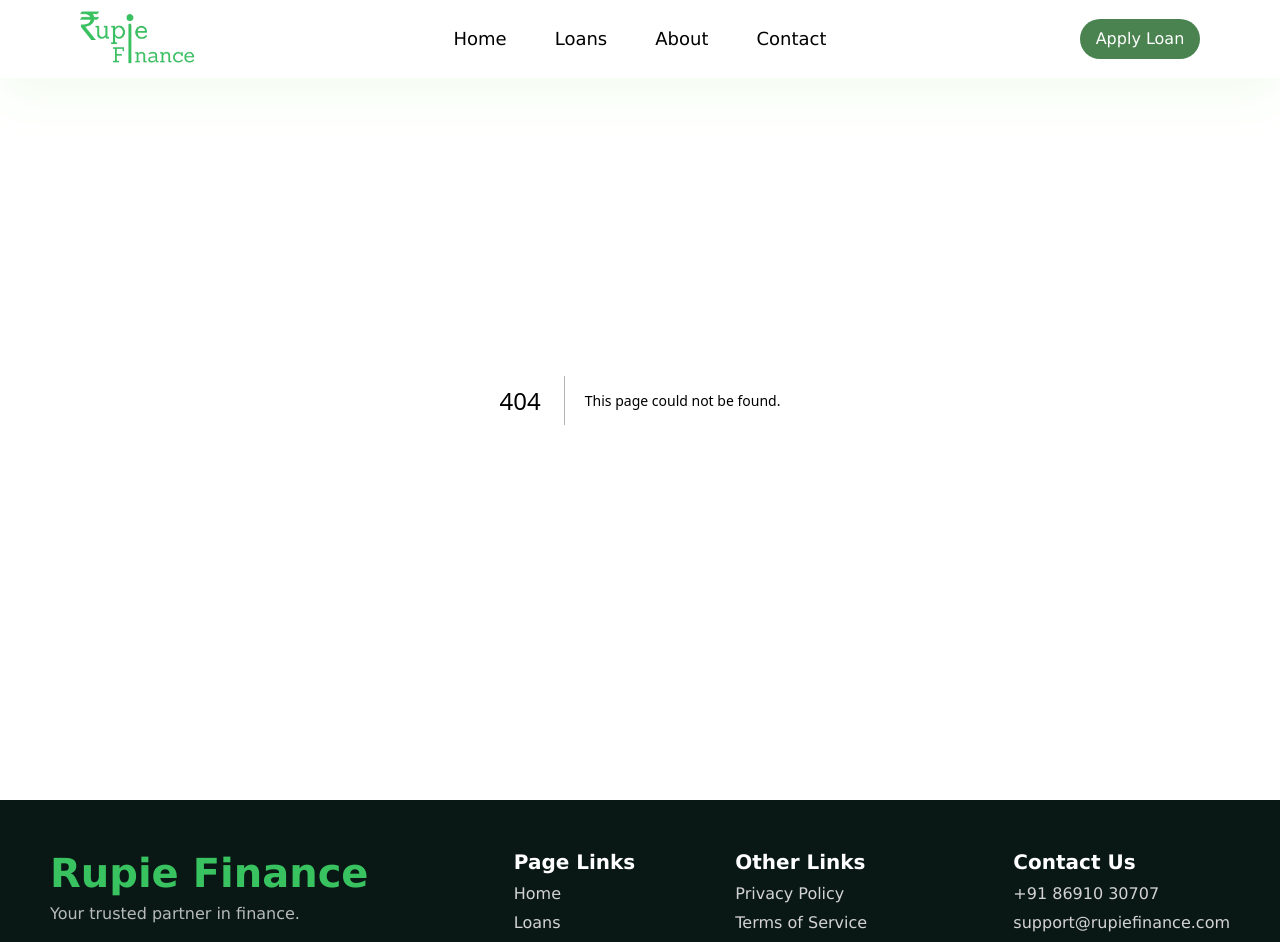
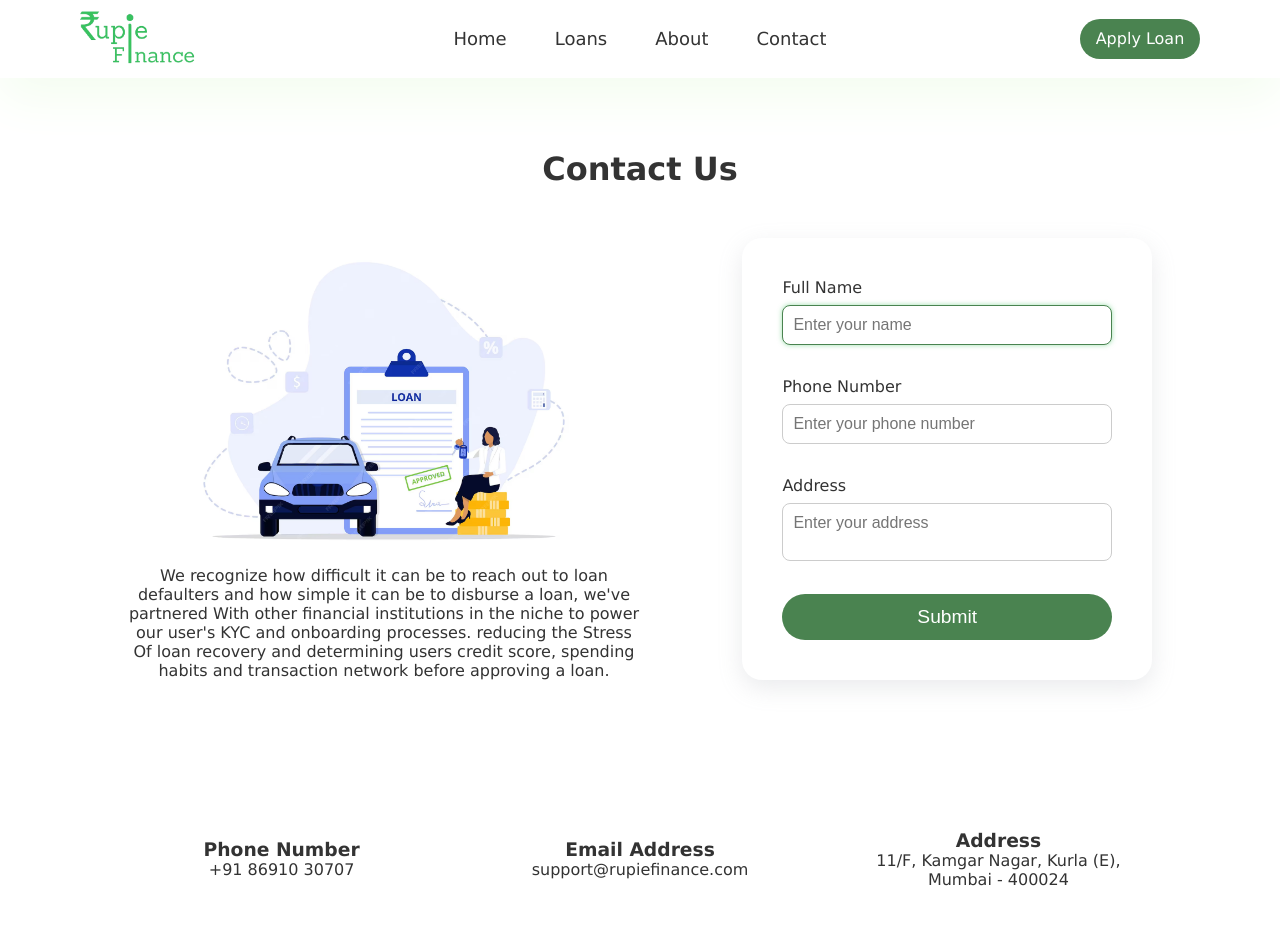
Before and after one commit to balotiyash/rupie-finance-next, a Next.js app: page /contact in a window 1280 px wide. Before the commit this address had no page. Shown: the top 942 px of the page. Built offline with nearby package versions, Linux system fonts and the light colour scheme.

Commit message:
Developed contact us page

```diff
--- /dev/null
+++ b/src/app/contact/page.module.css
@@ -0,0 +1,146 @@
+/**
+ * File: src/app/contact/page.module.css
+ * Author: Yash Balotiya
+ * Description: This file contains the styles for the Contact page.
+ * Created on: 04/10/2025
+ * Last Modified: 04/10/2025
+*/
+
+/* Main Container */
+.main {
+    width: 100%;
+    display: flex;
+    flex-direction: column;
+    align-items: center;
+    justify-content: center;
+    margin: 150px 0;
+}
+
+.contactSection {
+    width: 80%;
+    display: flex;
+    justify-content: space-between;
+}
+
+/* Left and Right Side */
+.leftSide,
+.rightSide {
+    width: 50%;
+    display: flex;
+    flex-direction: column;
+    align-items: center;
+    text-align: center;
+}
+
+.carLoanImage {
+    width: 80%;
+}
+
+.rightSide {
+    width: 40%;
+    border-radius: 20px;
+    box-shadow: rgba(149, 157, 165, 0.2) 0px 8px 24px;
+    padding: 40px;
+    justify-content: space-between;
+}
+
+.inputSpan {
+    width: 100%;
+    display: flex;
+    flex-direction: column;
+    align-items: flex-start;
+}
+
+.inputSpan label {
+    font-weight: 500;
+    margin-bottom: 8px;
+}
+
+.inputSpan input,
+.inputSpan textarea {
+    width: 100%;
+    padding: 10px;
+    border: 1px solid #ccc;
+    border-radius: 8px;
+    font-size: 1rem;
+    font-family: 'Arial', sans-serif;
+    resize: none;
+    transition: all 0.2s ease-in-out;
+}
+
+.inputSpan input:focus,
+.inputSpan textarea:focus {
+    outline: none;
+    border-color: #4a8350;
+    box-shadow: 0 0 5px rgba(58, 194, 92, 0.5);
+}
+
+.submitButton {
+    width: 100%;
+    padding: 12px;
+    background-color: #4a8350;
+    color: #fff;
+    border: none;
+    border-radius: 30px;
+    font-size: 1.2rem;
+    cursor: pointer;
+    transition: background-color 0.3s ease-in-out;
+}
+
+.submitButton:hover {
+    background-color: #3a6230;
+}
+
+/* Contact Information Section */
+.contactInfoSection {
+    width: 80%;
+    margin-top: 100px;
+    text-align: center;
+    display: flex;
+    justify-content: space-between;
+    align-items: center;
+}
+
+.contactInfoItem {
+    display: flex;
+    flex-direction: column;
+    align-items: center;
+    width: 30%;
+}
+
+/* Remove spinner from input number */
+input[type=number]::-webkit-inner-spin-button,
+input[type=number]::-webkit-outer-spin-button {
+    -webkit-appearance: none;
+    margin: 0;
+}
+
+/* Responsiveness */
+@media (max-width: 950px) {
+    .contactSection {
+        flex-direction: column;
+        align-items: center;
+    }
+
+    .leftSide,
+    .rightSide {
+        width: 100%;
+        margin: 20px 0;
+    }
+
+    .rightSide {
+        height: 400px;
+        padding: 20px;
+    }
+
+    .contactInfoSection {
+        flex-direction: column;
+        gap: 30px;
+        width: 90%;
+        margin-top: 00px;
+    }
+
+    .contactInfoItem {
+        width: 100%;
+    }
+}
--- /dev/null
+++ b/src/app/contact/page.tsx
@@ -0,0 +1,132 @@
+/**
+ * File: src/app/contact/page.tsx
+ * Author: Yash Balotiya
+ * Description: This file contains the Contact page for the application.
+ * Created on: 04/10/2025
+ * Last Modified: 04/10/2025
+*/
+
+"use client";
+
+// Importing required modules & libraries
+import React from 'react';
+import Link from 'next/link';
+import styles from './page.module.css';
+import { useState, useEffect } from 'react';
+
+// Contact Page Component
+const page = () => {
+    // On load focus name input field
+    useEffect(() => {
+        const nameInput = document.getElementById('fullName');
+        if (nameInput) {
+            nameInput.focus();
+        }
+    }, []);
+
+    // State variables for form inputs
+    const [name, setName] = useState('');
+    const [phone, setPhone] = useState('');
+    const [address, setAddress] = useState('');
+
+    // Handle form submission
+    const handleSubmit = (e: React.FormEvent) => {
+        e.preventDefault();
+
+        if (!name || !phone || !address) {
+            alert('Please fill in all fields.');
+            return;
+        }
+
+        // Phone number validation regex indian format
+        const phoneRegex = /^[6-9]\d{9}$/;
+
+        if (!phoneRegex.test(phone)) {
+            alert('Please enter a valid 10-digit Indian phone number.');
+            return;
+        }
+
+        // Send data to whatsapp
+        const message = `Hello Rupie Finance Team\nName: ${name}\nPhone: ${phone}\nAddress: ${address}\nI would like to get in touch with you for a loan.`;
+
+        const whatsappUrl = `https://wa.me/918691030707?text=${encodeURIComponent(message)}`;
+        window.open(whatsappUrl, '_blank');
+
+        // Clear form fields
+        setName('');
+        setPhone('');
+        setAddress('');
+
+        alert('Your message has been sent successfully!');
+    };
+
+    return (
+        // Main container
+        <main className={styles.main}>
+            {/* Page Title */}
+            <h1>Contact Us</h1>
+
+            {/* Contact Section */}
+            <section className={styles.contactSection}>
+                {/* Left Side */}
+                <div className={styles.leftSide}>
+                    {/* Car Loan Image */}
+                    <img src="/images/car-loan.jpg" alt="Car Loan" className={styles.carLoanImage} />
+
+                    {/* Description */}
+                    <p>We recognize how difficult it can be to reach out to loan defaulters and how simple it can be to disburse a loan, we've partnered With other financial institutions in the niche to power our user's KYC and onboarding processes. reducing the Stress Of loan recovery and determining users credit score, spending habits and transaction network before approving a loan.</p>
+                </div>
+
+                {/* Right Side */}
+                <div className={styles.rightSide}>
+                    {/* Name Input */}
+                    <span className={styles.inputSpan}>
+                        <label htmlFor="fullName">Full Name</label>
+                        <input type="text" placeholder='Enter your name' id='fullName' autoComplete='off' value={name} onChange={(e) => setName(e.target.value)} />
+                    </span>
+
+                    {/* Phone Number Input */}
+                    <span className={styles.inputSpan}>
+                        <label htmlFor="phoneNumber">Phone Number</label>
+                        <input type="number" placeholder='Enter your phone number' id='phoneNumber' autoComplete='off' value={phone} onChange={(e) => setPhone(e.target.value)} />
+                    </span>
+
+                    {/* Address Input */}
+                    <span className={styles.inputSpan}>
+                        <label htmlFor="address">Address</label>
+                        <textarea placeholder='Enter your address' id="address" autoComplete='off' value={address} onChange={(e) => setAddress(e.target.value)}></textarea>
+                    </span>
+
+                    {/* Submit Button */}
+                    <button className={styles.submitButton} onClick={handleSubmit}>Submit</button>
+                </div>
+            </section>
+
+            {/* Contact Information Section */}
+            <section className={styles.contactInfoSection}>
+                {/* <br /> */}
+                {/* <h2>Contact Information</h2> */}
+
+                {/* Phone Number */}
+                <div className={styles.contactInfoItem}>
+                    <h3>Phone Number</h3>
+                    <Link href="tel:+918691030707">+91 86910 30707</Link>
+                </div>
+
+                {/* Email Address */}
+                <div className={styles.contactInfoItem}>
+                    <h3>Email Address</h3>
+                    <Link href="mailto:support@rupiefinance.com">support@rupiefinance.com</Link>
+                </div>
+
+                {/* Address */}
+                <div className={styles.contactInfoItem}>
+                    <h3>Address</h3>
+                    <Link href="https://www.google.com/maps/place/11/F,+Kamgar+Nagar,+Kurla+(E),+Mumbai+-+400024https://maps.app.goo.gl/g3UhwEfNsSueE251A">11/F, Kamgar Nagar, Kurla (E), Mumbai - 400024</Link>
+                </div>
+            </section>
+        </main>
+    );
+};
+
+export default page;
--- a/src/components/Navbar/Navbar.tsx
+++ b/src/components/Navbar/Navbar.tsx
@@ -3,7 +3,7 @@
  * Author: Yash Balotiya
  * Description: Navbar component for the application.
  * Created on: 19/08/2025
- * Last Modified: 03/10/2025
+ * Last Modified: 04/10/2025
 */
 
 "use client";
@@ -58,7 +58,7 @@ const Navbar = () => {
                     </li>
                 ))}
                 <li onClick={toggleMenu}>
-                    <Link href="/apply">Apply Loan</Link>
+                    <Link href="/contact">Apply Loan</Link>
                 </li>
             </ul>
 
@@ -72,7 +72,7 @@ const Navbar = () => {
             </nav>
 
             {/* Apply Button - Desktop */}
-            <Link href="/apply" id={style.applyButton}>Apply Loan</Link>
+            <Link href="/contact" id={style.applyButton}>Apply Loan</Link>
         </header>
     );
 };
```
Also changed, not shown: public/images/car-loan.jpg (added), src/app/about/page.module.css (added).
